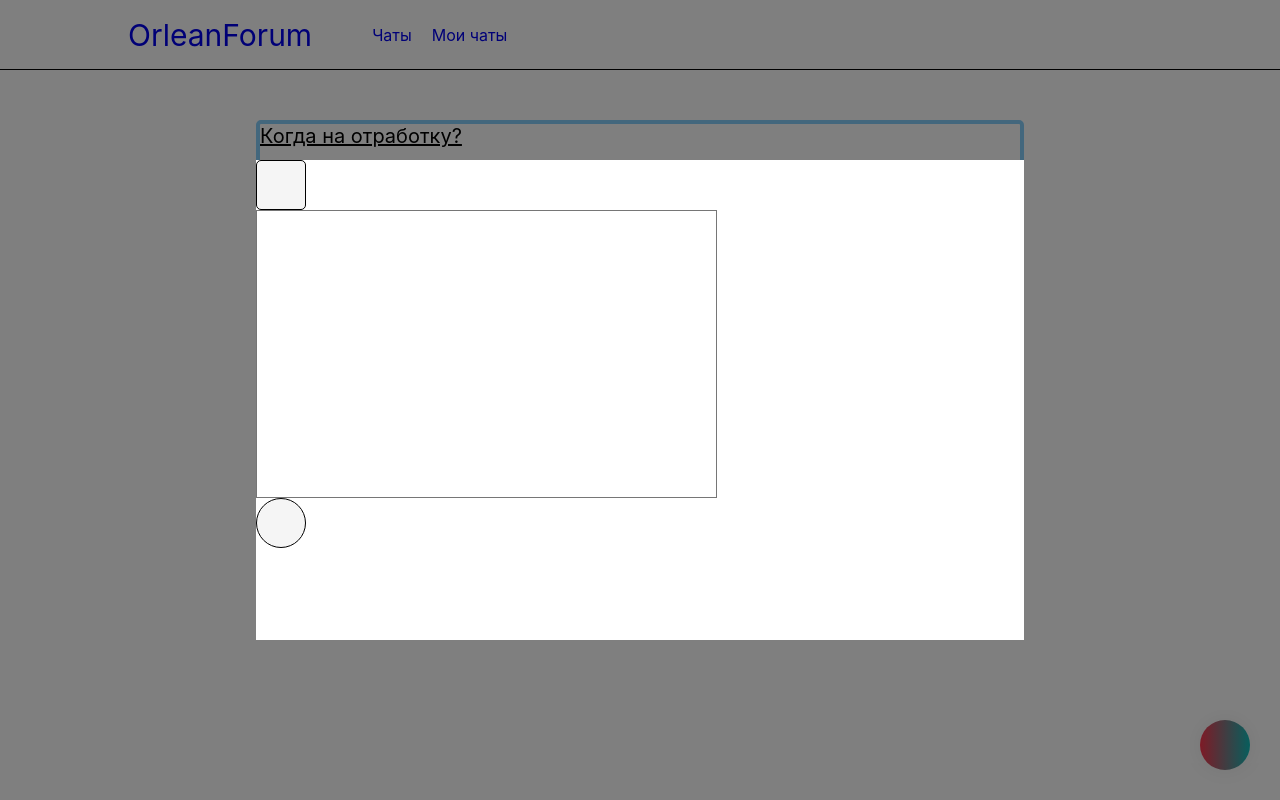
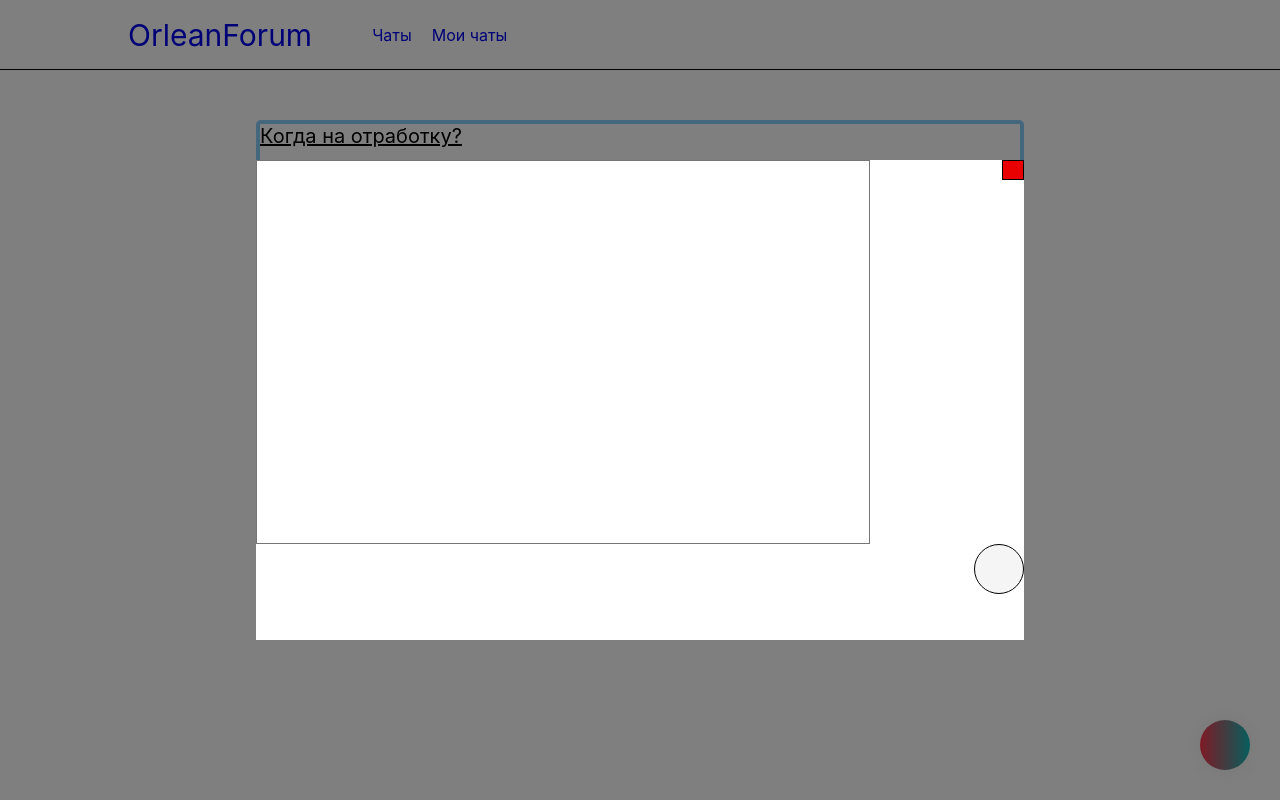
Before and after one commit to DanilErem/Forum, a React (Create React App) app in the folder frontend/: page /chats in a window 1280 px wide. Both pictures are taken after a click on the button 1225 px from the left and 745 px from the top of the page. Built offline with nearby package versions, Linux system fonts and the light colour scheme.

Commit message:
Update CreatorChat.css

```diff
--- a/frontend/src/Component/Chats/CreateChatWindow/CreatorChat.css
+++ b/frontend/src/Component/Chats/CreateChatWindow/CreatorChat.css
@@ -19,12 +19,13 @@
 }
 .creator-chat-input{
     position: relative;
-    width: 60%;
-    height: 60%;
+    width: 80%;
+    height: 80%;
     outline: none;
     font-size: 18px;
     resize: none;
     border-radius: 0;
+    margin-top: -20px;
 
 }
 .creator-chat-input:focus{
@@ -37,11 +38,16 @@
     width: 50px;
     height: 50px;
     border-radius : 100%;
+    margin-left: calc(100% - 50px);
+
 }
 .close-button{
-    width: 50px;
-    height: 50px;
-    padding-right: 10px;
-    float : right;
-
+    width: 20px;
+    height: 20px;
+    border-radius: 0;
+    margin-left: calc(100% - 22px);
+    background-color: #e90000;
 }
+.close-button:hover{
+    background-color: red;
+}
```
